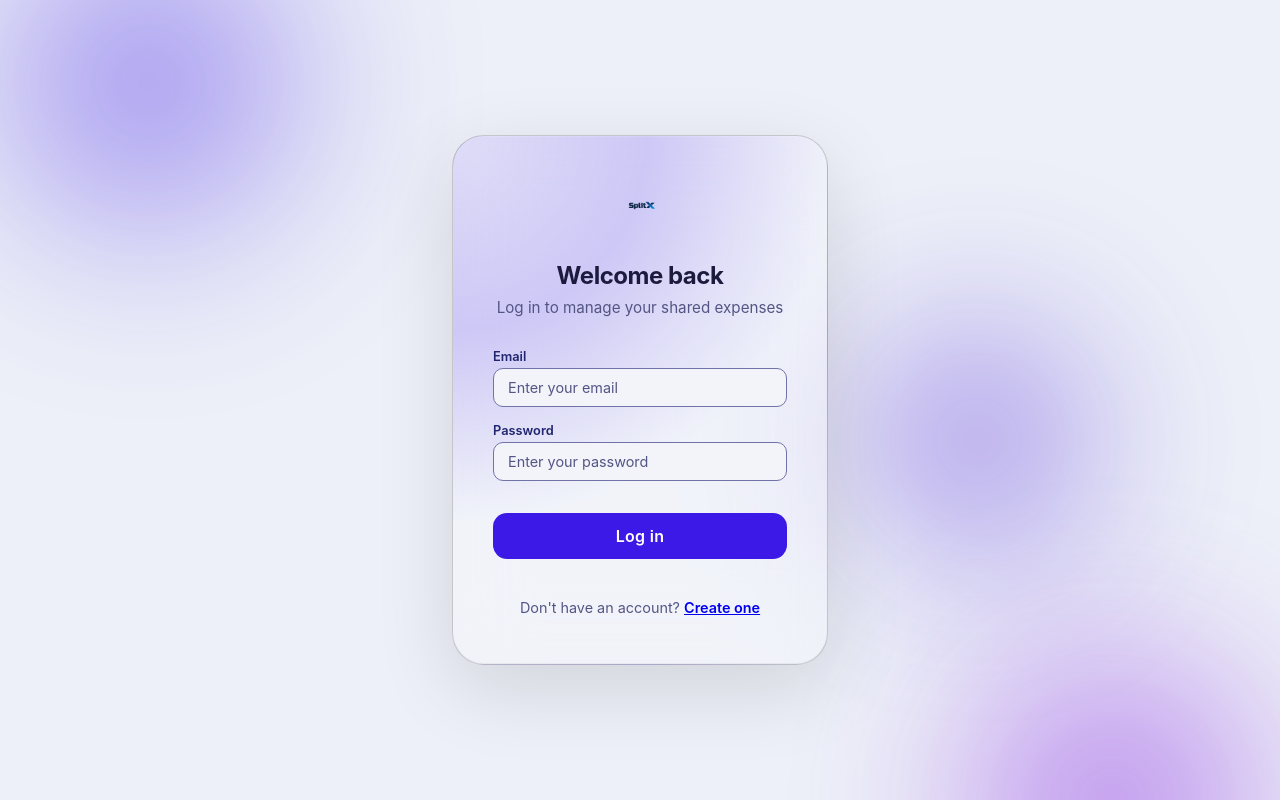
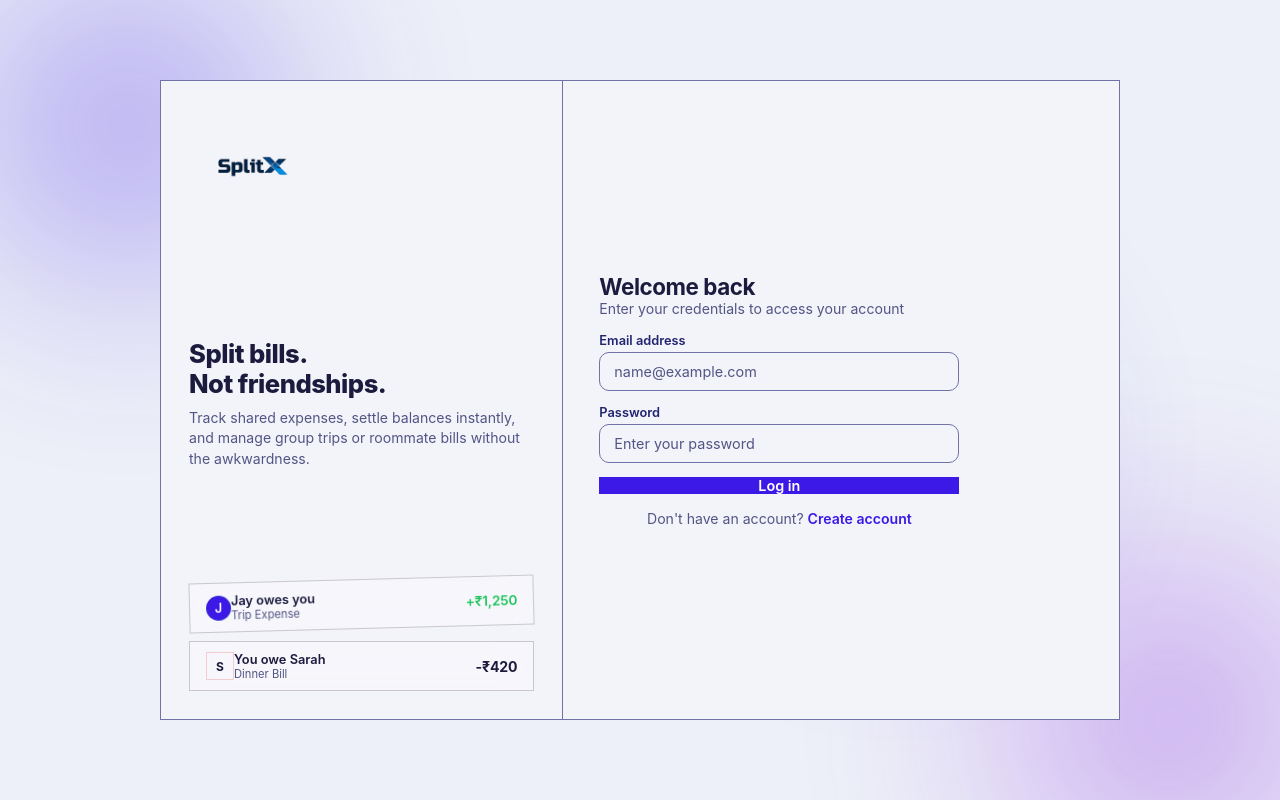
Before and after one commit to kapil-soni-exe/SplitX-App, a React (Vite) app in the folder client/: page /login in a window 1280 px wide. Built offline with nearby package versions, Linux system fonts and the light colour scheme; no server answers.

Commit message:
Auth ui change

```diff
--- a/client/src/auth/Auth.css
+++ b/client/src/auth/Auth.css
@@ -1,6 +1,11 @@
-/* Awwwards Style Auth Layout */
+/* ==========================================================================
+   SplitX Auth Layout & Redesign Styles (100vh Enforced No-Page-Scroll)
+   ========================================================================== */
+
+/* Outer Page Container — Strictly 100vh height & No Page Scroll */
 .auth-layout-awwwards {
   height: 100vh;
+  max-height: 100vh;
   width: 100vw;
   display: flex;
   align-items: center;
@@ -8,210 +13,390 @@
   background-color: var(--bg-main);
   position: relative;
   overflow: hidden;
+  padding: clamp(0.5rem, 2vh, 1.5rem);
+  box-sizing: border-box;
 }
 
-/* --- Dynamic Background Orbs --- */
+/* Ambient Background Blur Orbs */
 .orb {
   position: absolute;
-    border-radius: 50%;
-    filter: blur(80px);
+  border-radius: var(--radius-full);
+  filter: blur(90px);
   z-index: 0;
-    opacity: 0.6;
-    animation: floatOrb 20s infinite alternate ease-in-out;
+  opacity: 0.45;
+  animation: floatOrb 22s infinite alternate ease-in-out;
   pointer-events: none;
 }
 
 .orb-1 {
-    width: 400px;
-    height: 400px;
+  width: 450px;
+  height: 450px;
   background: radial-gradient(circle, var(--accent) 0%, transparent 70%);
   top: -10%;
   left: -10%;
-    animation-duration: 25s;
 }
 
 .orb-2 {
   width: 500px;
   height: 500px;
   background: radial-gradient(circle, #8a2be2 0%, transparent 70%);
-    /* Deep purple secondary */
   bottom: -20%;
   right: -10%;
   animation-direction: alternate-reverse;
 }
 
 .orb-3 {
-    width: 300px;
-    height: 300px;
+  width: 350px;
+  height: 350px;
   background: radial-gradient(circle, var(--active-btn) 0%, transparent 70%);
-    top: 40%;
-    left: 60%;
-    animation-duration: 30s;
+  top: 35%;
+  left: 55%;
+  animation-duration: 28s;
 }
 
 @keyframes floatOrb {
-    0% {
-        transform: translate(0, 0) scale(1);
+  0% { transform: translate(0, 0) scale(1); }
+  50% { transform: translate(60px, -40px) scale(1.08); }
+  100% { transform: translate(-40px, 60px) scale(0.95); }
 }
 
-    33% {
-        transform: translate(100px, -50px) scale(1.1);
-    }
-
-    66% {
-        transform: translate(-50px, 100px) scale(0.9);
-    }
-
-    100% {
-        transform: translate(0, 0) scale(1);
-    }
-}
-
-/* --- Premium Auth Card Container --- */
-.auth-card-wrapper {
+/* Auth Centered Container */
+.auth-container {
   position: relative;
   z-index: 10;
   width: 100%;
-    max-width: 440px;
-    padding: 2rem;
+  max-width: 960px;
+  height: 100%;
+  max-height: calc(100vh - 2 * clamp(0.5rem, 2vh, 1.5rem));
   display: flex;
   justify-content: center;
-}
-
-/* Extreme Glassmorphism */
-.premium-glass {
-    width: 100%;
-    padding: 3rem 2.5rem;
-    background: var(--card-gradiant), var(--card-alpha);
-    border: 1px solid var(--glass-border);
-    border-radius: 32px;
-    backdrop-filter: blur(40px);
-    -webkit-backdrop-filter: blur(40px);
-    box-shadow:
-        0 24px 80px rgba(0, 0, 0, 0.12),
-        inset 0 1px 1px rgba(255, 255, 255, 0.15),
-        inset 0 -1px 1px rgba(0, 0, 0, 0.05);
-    display: flex;
-    flex-direction: column;
   align-items: center;
 }
 
-/* Logo Setup */
-.auth-logo {
-    height: 45px;
-    width: auto;
-    margin-bottom: 2rem;
-    object-fit: contain;
-    max-width: 100%;
+/* Desktop Split Card (2-Column Layout, Max Height 640px) */
+.auth-split-card {
+  width: 100%;
+  height: min(640px, 100%);
+  max-height: 100%;
+  display: grid;
+  grid-template-columns: 42% 58%;
+  background: var(--bg-card);
+  border: 1px solid var(--border);
+  border-radius: var(--radius-lg);
+  box-shadow: var(--shadow-lg);
+  overflow: hidden;
 }
 
-.dark {
+/* --------------------------------------------------------------------------
+   LEFT BRANDING PANEL (Responsive scaling with clamp(), NO scroll)
+   -------------------------------------------------------------------------- */
+.auth-left-panel {
+  background: var(--card-gradient), var(--bg-secondary);
+  padding: clamp(1.2rem, 3.5vh, 2rem) clamp(1rem, 2.5vw, 1.75rem);
+  display: flex;
+  flex-direction: column;
+  justify-content: space-between;
+  border-right: 1px solid var(--border);
+  position: relative;
+  overflow: hidden;
+  height: 100%;
+  box-sizing: border-box;
+}
+
+.auth-brand-header {
+  display: flex;
+  align-items: center;
+  gap: var(--space-sm);
+  flex-shrink: 0;
+}
+
+.auth-brand-logo {
+  height: clamp(120px, 4.5vh, 42px);
+  width: auto;
+  object-fit: contain;
+  max-width: 360px;
+}
+
+/* Theme Dependent Logo Switch */
+.dark-logo {
   display: none;
 }
 
-[data-theme="dark"] .light {
+[data-theme="dark"] .light-logo {
   display: none;
 }
 
-[data-theme="dark"] .dark {
+[data-theme="dark"] .dark-logo {
   display: block;
 }
 
-/* Internal Form Content */
+.auth-brand-hero {
+  margin: clamp(0.5rem, 2vh, 1.25rem) 0;
+  display: flex;
+  flex-direction: column;
+  gap: clamp(0.3rem, 1vh, 0.5rem);
+  flex-shrink: 1;
+}
+
+.auth-hero-title {
+  font-size: clamp(1.3rem, 3.2vh, 1.75rem);
+  font-weight: 800;
+  color: var(--text-primary);
+  line-height: 1.2;
+  letter-spacing: -0.02em;
+}
+
+.auth-hero-subtext {
+  font-size: clamp(0.78rem, 1.8vh, 0.88rem);
+  color: var(--text-muted);
+  line-height: 1.45;
+}
+
+/* Signature Floating Preview Mini-Cards (Scale down dynamically) */
+.floating-cards-wrapper {
+  display: flex;
+  flex-direction: column;
+  gap: clamp(0.4rem, 1.5vh, 0.75rem);
+  position: relative;
+  flex-shrink: 0;
+}
+
+.mini-card {
+  display: flex;
+  align-items: center;
+  gap: var(--space-sm);
+  padding: clamp(0.5rem, 1.2vh, 0.75rem) clamp(0.75rem, 1.5vw, 1rem);
+  background: var(--glass-bg);
+  border: 1px solid var(--glass-border);
+  border-radius: var(--radius-md);
+  backdrop-filter: blur(16px);
+  -webkit-backdrop-filter: blur(16px);
+  box-shadow: var(--shadow-md);
+  transition: transform 0.3s ease;
+}
+
+.mini-card-receive {
+  animation: floatCard1 4.5s ease-in-out infinite;
+}
+
+.mini-card-owe {
+  animation: floatCard2 4.5s ease-in-out infinite;
+  animation-delay: 2.25s;
+}
+
+@keyframes floatCard1 {
+  0%, 100% { transform: translateY(0px) rotate(-1.5deg); }
+  50% { transform: translateY(-6px) rotate(-0.5deg); }
+}
+
+@keyframes floatCard2 {
+  0%, 100% { transform: translateY(0px) rotate(1.5deg); }
+  50% { transform: translateY(6px) rotate(0.5deg); }
+}
+
+.mini-card-avatar {
+  width: clamp(28px, 3.5vh, 34px);
+  height: clamp(28px, 3.5vh, 34px);
+  border-radius: var(--radius-full);
+  display: flex;
+  align-items: center;
+  justify-content: center;
+  font-weight: 700;
+  font-size: clamp(0.75rem, 1.5vh, 0.85rem);
+  flex-shrink: 0;
+}
+
+.receive-avatar {
+  background: var(--receive-bg);
+  color: var(--receive);
+  border: 1px solid rgba(4, 120, 87, 0.2);
+}
+
+.owe-avatar {
+  background: var(--owe-bg);
+  color: var(--owe);
+  border: 1px solid rgba(220, 38, 38, 0.2);
+}
+
+.mini-card-info {
+  display: flex;
+  flex-direction: column;
+  flex: 1;
+}
+
+.mini-card-name {
+  font-size: clamp(0.75rem, 1.6vh, 0.82rem);
+  font-weight: 600;
+  color: var(--text-primary);
+}
+
+.mini-card-status {
+  font-size: clamp(0.68rem, 1.4vh, 0.72rem);
+  color: var(--text-muted);
+}
+
+.mini-card-amount {
+  font-size: clamp(0.8rem, 1.8vh, 0.88rem);
+  font-weight: 700;
+  letter-spacing: -0.01em;
+}
+
+.receive-amount {
+  color: var(--receive);
+}
+
+.owe-amount {
+  color: var(--owe);
+}
+
+/* --------------------------------------------------------------------------
+   RIGHT FORM PANEL (Internal scroll ONLY if form overflows on small height)
+   -------------------------------------------------------------------------- */
+.auth-right-panel {
+  padding: clamp(1rem, 3vh, 2rem) clamp(1rem, 3vw, 2.25rem);
+  display: flex;
+  align-items: center;
+  justify-content: center;
+  background: var(--bg-card);
+  height: 100%;
+  max-height: 100%;
+  overflow-y: auto;
+  overflow-x: hidden;
+  box-sizing: border-box;
+}
+
+/* Internal Subtle Scrollbar for Right Panel */
+.auth-right-panel::-webkit-scrollbar {
+  width: 4px;
+}
+
+.auth-right-panel::-webkit-scrollbar-track {
+  background: transparent;
+}
+
+.auth-right-panel::-webkit-scrollbar-thumb {
+  background: var(--border);
+  border-radius: var(--radius-full);
+}
+
 .login-content {
   width: 100%;
+  max-width: 360px;
   display: flex;
   flex-direction: column;
-    gap: 1.5rem;
+  gap: clamp(0.8rem, 2vh, 1.25rem);
+  margin: auto 0;
+}
+
+.mobile-logo-wrapper {
+  display: none;
+  justify-content: center;
+  margin-bottom: var(--space-xs);
+}
+
+.mobile-auth-logo {
+  height: 36px;
+  width: auto;
+  object-fit: contain;
 }
 
 .login-heading {
-    text-align: center;
-    margin-bottom: 0.5rem;
+  text-align: left;
 }
 
 .login-heading h1 {
-    font-size: 1.5rem;
+  font-size: clamp(1.25rem, 2.8vh, 1.5rem);
   font-weight: 700;
   color: var(--text-primary);
-    margin-bottom: 0.5rem;
+  margin-bottom: var(--space-xs);
   letter-spacing: -0.02em;
 }
 
 .login-heading p {
-    font-size: 0.95rem;
+  font-size: clamp(0.8rem, 1.8vh, 0.88rem);
   color: var(--text-muted);
 }
 
 .form-fields {
   display: flex;
   flex-direction: column;
-    gap: 1rem;
+  gap: clamp(0.6rem, 1.8vh, 1rem);
   width: 100%;
 }
 
 .auth-submit {
-    margin-top: 1rem;
-    padding: 0.8rem !important;
-    border-radius: 14px !important;
+  margin-top: var(--space-xs);
+  width: 100%;
+  padding: clamp(0.65rem, 1.6vh, 0.75rem) var(--space-md) !important;
+  border-radius: var(--radius-md) !important;
   font-weight: 600 !important;
-    font-size: 1rem !important;
-    letter-spacing: 0.02em;
+  font-size: clamp(0.88rem, 1.8vh, 0.95rem) !important;
+  background-color: var(--accent) !important;
+  color: var(--button-text) !important;
+  border: none !important;
+}
+
+.auth-submit:hover {
+  background-color: var(--active-btn) !important;
 }
 
 .auth-switch {
-    font-size: 0.9rem;
+  font-size: clamp(0.8rem, 1.8vh, 0.88rem);
   color: var(--text-muted);
   text-align: center;
-    margin-top: 1rem;
 }
 
-.auth-switch span {
+.auth-link {
   color: var(--accent);
-    cursor: pointer;
   font-weight: 600;
-    transition: color 0.3s ease;
+  text-decoration: none;
+  transition: color 0.2s ease;
 }
 
-.auth-switch span:hover {
+.auth-link:hover {
   color: var(--active-btn);
-}
-
-.otp-form {
-    color: var(--text-primary);
-    margin-bottom: 1rem;
+  text-decoration: underline;
 }
 
 /* Form Error Styling */
 .auth-error {
-    color: #ef4444;
-    font-size: 0.85rem;
-    margin-bottom: 0.5rem;
+  color: var(--owe);
+  font-size: 0.82rem;
+  background: var(--owe-bg);
+  padding: var(--space-xs) var(--space-sm);
+  border-radius: var(--radius-sm);
+  border: 1px solid rgba(220, 38, 38, 0.2);
   text-align: center;
-    background: rgba(239, 68, 68, 0.1);
-    padding: 0.5rem;
-    border-radius: 8px;
-    border: 1px solid rgba(239, 68, 68, 0.2);
 }
 
-/* Mobile Adjustments */
-@media (max-width: 768px) {
+/* --------------------------------------------------------------------------
+   RESPONSIVE (Mobile < 900px)
+   -------------------------------------------------------------------------- */
+@media (max-width: 899px) {
   .auth-layout-awwwards {
-        align-items: flex-end;
-        /* Push to bottom on mobile so keyboard doesn't hide form */
+    padding: var(--space-sm);
   }
 
-    .auth-card-wrapper {
-        padding: 1rem 1rem calc(2rem + env(safe-area-inset-bottom));
-        max-width: 100%;
+  .auth-split-card {
+    grid-template-columns: 1fr;
+    max-width: 440px;
+    height: auto;
+    max-height: 100%;
   }
 
-    .premium-glass {
-        padding: 2.5rem 1.5rem;
-        border-radius: 28px;
+  .auth-left-panel {
+    display: none; /* Hide left branding panel completely on mobile */
   }
 
-    .login-heading h1 {
-        font-size: 1.4rem;
+  .mobile-logo-wrapper {
+    display: flex; /* Show official logo on mobile form view */
+  }
+
+  .auth-right-panel {
+    padding: var(--space-lg) var(--space-md);
+  }
+
+  .login-heading {
+    text-align: center;
   }
 }
--- a/client/src/auth/AuthLayout.jsx
+++ b/client/src/auth/AuthLayout.jsx
@@ -8,11 +8,9 @@ function AuthLayout() {
   const location = useLocation();
   const { user, loading } = useAuth();
 
-  // While we're checking if the user is already logged in,
-  // don't flash the login form — show nothing meaningful.
   if (loading) {
     return (
-      <main className='auth-layout-awwwards'>
+      <main className="auth-layout-awwwards">
         <div className="orb orb-1"></div>
         <div className="orb orb-2"></div>
         <div className="orb orb-3"></div>
@@ -20,40 +18,90 @@ function AuthLayout() {
     );
   }
 
-  // If already logged in, send them to their intended page (or dashboard).
   if (user) {
     const redirectTo = location.state?.redirectTo || "/dashboard";
     return <Navigate to={redirectTo} replace />;
   }
 
   return (
-    <main className='auth-layout-awwwards'>
-      {/* Dynamic Background Orbs */}
+    <main className="auth-layout-awwwards">
+      {/* Background ambient light orbs */}
       <div className="orb orb-1"></div>
       <div className="orb orb-2"></div>
       <div className="orb orb-3"></div>
 
-      <section className="auth-card-wrapper">
-        <div className="form-inner premium-glass">
-            <img src="/logo1.png" alt="auth-log" className='auth-logo light' />
-            <img src="/logo-light.png" alt="auth-log" className='auth-logo dark' />
+      <div className="auth-container">
+        <div className="auth-split-card">
 
+          {/* Left Branding Panel (Hidden on Mobile <900px) */}
+          <div className="auth-left-panel">
+            <div className="auth-brand-header">
+              <img src="/logo1.png" alt="SplitX Logo" className="auth-brand-logo light-logo" />
+              <img src="/logo-light.png" alt="SplitX Logo" className="auth-brand-logo dark-logo" />
+            </div>
+
+            <div className="auth-brand-hero">
+              <h1 className="auth-hero-title">
+                Split bills.<br />Not friendships.
+              </h1>
+              <p className="auth-hero-subtext">
+                Track shared expenses, settle balances instantly, and manage group trips or roommate bills without the awkwardness.
+              </p>
+            </div>
+
+            {/* Signature Floating Preview Mini-Cards */}
+            <div className="floating-cards-wrapper">
+              {/* Receive Card */}
+              <div className="mini-card mini-card-receive">
+                <div className="mini-card-avatar receive-avatar">
+                  <span>J</span>
+                </div>
+                <div className="mini-card-info">
+                  <span className="mini-card-name">Jay owes you</span>
+                  <span className="mini-card-status">Trip Expense</span>
+                </div>
+                <div className="mini-card-amount receive-amount">
+                  +₹1,250
+                </div>
+              </div>
+
+              {/* Owe Card */}
+              <div className="mini-card mini-card-owe">
+                <div className="mini-card-avatar owe-avatar">
+                  <span>S</span>
+                </div>
+                <div className="mini-card-info">
+                  <span className="mini-card-name">You owe Sarah</span>
+                  <span className="mini-card-status">Dinner Bill</span>
+                </div>
+                <div className="mini-card-amount owe-amount">
+                  -₹420
+                </div>
+              </div>
+            </div>
+
+          </div>
+
+          {/* Right Form Panel */}
+          <div className="auth-right-panel">
             <AnimatePresence mode="wait">
               <motion.div
                 key={location.pathname}
-                initial={{ opacity: 0, scale: 0.95, y: 10 }}
-                animate={{ opacity: 1, scale: 1, y: 0 }}
-                exit={{ opacity: 0, scale: 1.05, y: -10 }}
-                transition={{ duration: 0.4, ease: [0.22, 1, 0.36, 1] }}
+                initial={{ opacity: 0, x: 15 }}
+                animate={{ opacity: 1, x: 0 }}
+                exit={{ opacity: 0, x: -15 }}
+                transition={{ duration: 0.3, ease: [0.22, 1, 0.36, 1] }}
                 style={{ width: "100%" }}
               >
-                <Outlet/>
+                <Outlet />
               </motion.div>
             </AnimatePresence>
+          </div>
+
         </div>
-      </section>
+      </div>
     </main>
-  )
+  );
 }
 
-export default AuthLayout
+export default AuthLayout;
--- a/client/src/auth/Login.jsx
+++ b/client/src/auth/Login.jsx
@@ -1,53 +1,53 @@
 import React, { useState } from "react";
 import Input from "../components/comman/Input";
 import Button from "../components/comman/Button";
-import { Link } from "react-router-dom";
-import { useNavigate } from "react-router-dom";
+import { Link, useNavigate, useLocation } from "react-router-dom";
 import { loginUser } from "../../api/auth.api";
 import { useAuth } from "../context/AuthContext";
-import { useLocation } from "react-router-dom";
 
 function Login() {
   const [email, setEmail] = useState("");
   const [password, setPassword] = useState("");
   const [error, setError] = useState("");
   const { setUser } = useAuth();
-  const location = useLocation()
-
+  const location = useLocation();
   const navigate = useNavigate();
 
   const redirectTo = location.state?.redirectTo || "/dashboard";
 
   const handleLogin = async (e) => {
     e.preventDefault();
-    setError("")
+    setError("");
 
-    try{
-      const res = await loginUser({email,password})
+    try {
+      const res = await loginUser({ email, password });
       setUser(res.data.user);
+      navigate(redirectTo, { replace: true });
+    } catch (err) {
+      setError(err.message || err?.response?.data?.message || "Login failed");
+    }
+  };
 
-      navigate(redirectTo, { replace: true });
-    }catch(err){
-      setError(err.message || "Login failed");
-    }
-
-
-  };
   return (
     <div className="login-content">
       <div className="login-heading">
+        <div className="mobile-logo-wrapper">
+          <img src="/logo1.png" alt="SplitX Logo" className="mobile-auth-logo light-logo" />
+          <img src="/logo-light.png" alt="SplitX Logo" className="mobile-auth-logo dark-logo" />
+        </div>
         <h1>Welcome back</h1>
-        <p>Log in to manage your shared expenses</p>
+        <p>Enter your credentials to access your account</p>
       </div>
 
       <form onSubmit={handleLogin} className="form-fields">
         <Input
           id="email"
           type="email"
-          label="Email"
-          placeholder="Enter your email"
+          label="Email address"
+          placeholder="name@example.com"
           value={email}
           onChange={(e) => setEmail(e.target.value)}
+          required
         />
         <Input
           id="password"
@@ -57,6 +57,7 @@ function Login() {
           value={password}
           onChange={(e) => setPassword(e.target.value)}
           autoComplete="current-password"
+          required
         />
         {error && <p className="auth-error">{error}</p>}
 
@@ -70,9 +71,7 @@ function Login() {
 
       <p className="auth-switch">
         Don't have an account?{" "}
-        <span>
-          <Link to="/signup">Create one</Link>
-        </span>
+        <Link to="/signup" className="auth-link">Create account</Link>
       </p>
     </div>
   );
--- a/client/src/auth/RegisterForm.jsx
+++ b/client/src/auth/RegisterForm.jsx
@@ -1,7 +1,7 @@
 import React, { useState } from "react";
 import Input from "../components/comman/Input";
 import Button from "../components/comman/Button";
-import {registerUser} from "../../api/auth.api"
+import { registerUser } from "../../api/auth.api";
 
 function RegisterForm({ onSuccess }) {
   const [name, setName] = useState("");
@@ -17,14 +17,10 @@ function RegisterForm({ onSuccess }) {
 
     try {
       await registerUser({ name, email, password });
-
-
       onSuccess(email);
-
     } catch (err) {
-        console.log("FULL ERROR:", err);
-        console.log("RESPONSE:", err.response);
-
+      console.log("FULL ERROR:", err);
+      console.log("RESPONSE:", err.response);
       setError(err?.response?.data?.message || "Signup failed");
     } finally {
       setLoading(false);
@@ -33,38 +29,40 @@ function RegisterForm({ onSuccess }) {
 
   return (
     <form onSubmit={handleSignup} className="form-fields">
-
       <Input
         id="name"
         type="text"
-        label="Full Name"
-        placeholder="Enter your name"
+        label="Full name"
+        placeholder="Enter your full name"
         value={name}
         onChange={(e) => setName(e.target.value)}
+        required
       />
 
       <Input
         id="email"
         type="email"
-        label="Email"
-        placeholder="Enter your email"
+        label="Email address"
+        placeholder="name@example.com"
         value={email}
         onChange={(e) => setEmail(e.target.value)}
+        required
       />
 
       <Input
         id="password"
         type="password"
         label="Password"
-        placeholder="Enter your password"
+        placeholder="Create a strong password"
         value={password}
         onChange={(e) => setPassword(e.target.value)}
+        required
       />
 
       {error && <p className="auth-error">{error}</p>}
 
       <Button
-        text={loading ? "Creating..." : "Create Account"}
+        text={loading ? "Creating..." : "Create account"}
         variant="primary"
         className="auth-submit"
         type="submit"
```
Also changed, not shown: client/src/auth/Signup.jsx (+12 -3 lines). Lines whose indentation alone changed are shown as unchanged.
